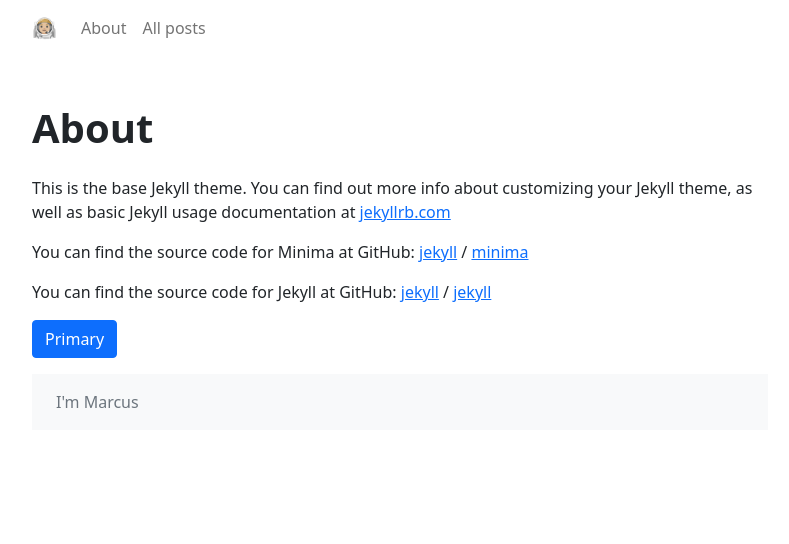
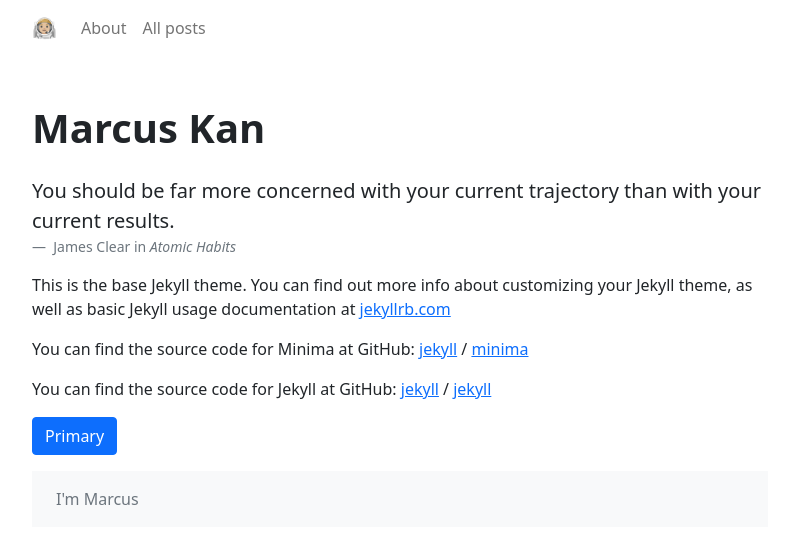
Before and after one commit to marcuskan/marcuskan.github.io, a Jekyll site: the page built from about.markdown, in a window 1280 px wide. Shown: the top 544 px of the page, without its empty margins (240-1029 px from the left). Built offline with Jekyll 4.4.1, drawn with Linux system fonts in a browser that asks for light colours.

Commit message:
Update favicon

```diff
--- a/_config.yml
+++ b/_config.yml
@@ -26,7 +26,7 @@
 url: 'https://marcuskan.github.io/' # the base hostname & protocol for your site, e.g. http://example.com
 twitter_username: marcuskan
 github_username: marcuskan
-permalink: :title
+permalink: :title/
 
 # Build settings
 theme: minima
--- a/_includes/head.html
+++ b/_includes/head.html
@@ -10,7 +10,7 @@
     integrity="sha384-giJF6kkoqNQ00vy+HMDP7azOuL0xtbfIcaT9wjKHr8RbDVddVHyTfAAsrekwKmP1"
     crossorigin="anonymous"
   />
-  <link rel="shortcut icon" type="image/png" href="favicon.png" />
+  <link rel="shortcut icon" type="image/png" href="/favicon.png" />
   {%- feed_meta -%} {%- if jekyll.environment == 'production' and
   site.google_analytics -%} {%- include google-analytics.html -%} {%- endif -%}
   {%- include custom-head.html -%}
--- a/about.markdown
+++ b/about.markdown
@@ -1,8 +1,17 @@
 ---
 layout: page
-title: About
+title: Marcus Kan
 permalink: /about/
 ---
+
+<figure>
+  <blockquote class="blockquote">
+    <p>You should be far more concerned with your current trajectory than with your current results.</p>
+  </blockquote>
+  <figcaption class="blockquote-footer">
+    James Clear in <cite title="Source Title">Atomic Habits</cite>
+  </figcaption>
+</figure>
 
 This is the base Jekyll theme. You can find out more info about customizing your Jekyll theme, as well as basic Jekyll usage documentation at [jekyllrb.com](https://jekyllrb.com/)
 
```
